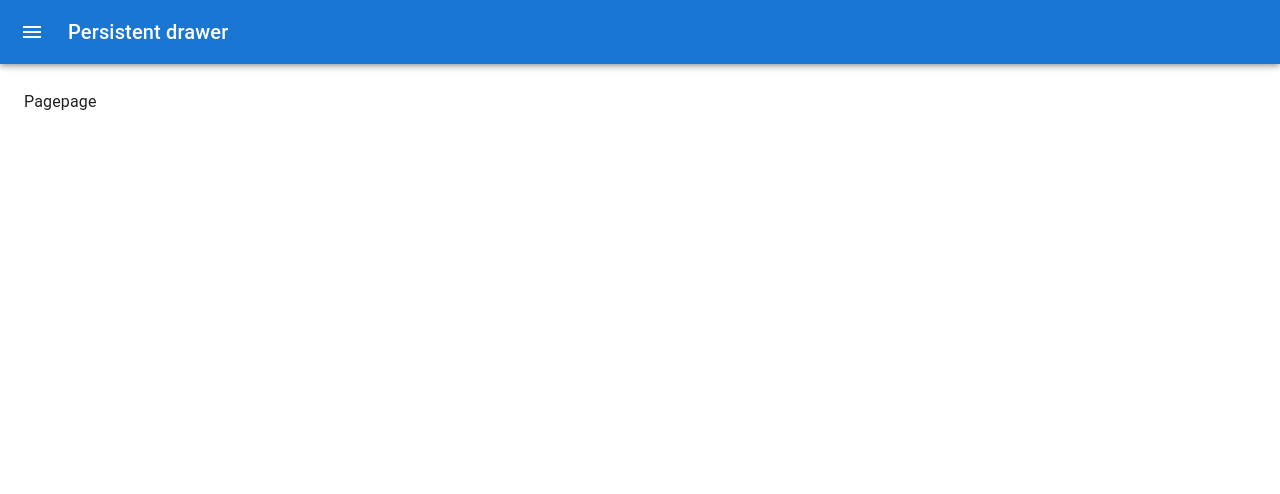
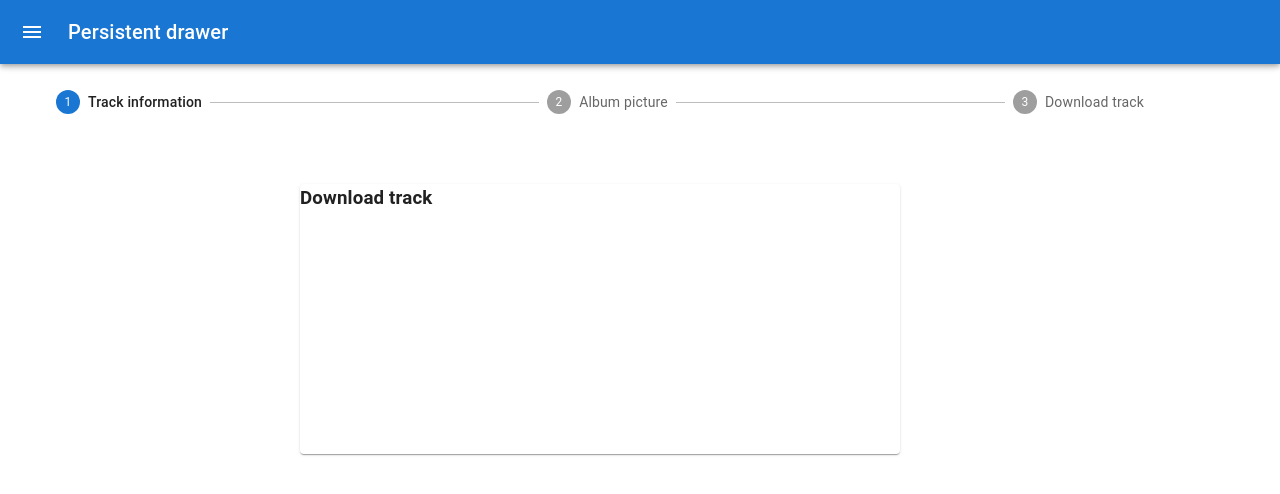
Before and after one commit to DmitryMN/spoty_front, a Next.js app: page /tracks/create in a window 1280 px wide. Shown: the top 494 px of the page. Built offline with nearby package versions, Linux system fonts and the light colour scheme.

Commit message:
feat: add stepwrapper and refactoring

```diff
--- /dev/null
+++ b/app/components/StepWrapper.tsx
@@ -0,0 +1,28 @@
+import { Card, Container, Grid, Step, StepLabel, Stepper } from "@mui/material";
+import { FC } from "react";
+
+interface StepWrapperProps {
+    stepActive: number;
+    children?: React.ReactNode
+}
+
+const steps = ['Track information', 'Album picture', 'Download track'];
+
+export const StepWrapper: FC<StepWrapperProps> = ({ stepActive, children }) => {
+    return (
+        <Container>
+            <Stepper activeStep={stepActive}>
+                {steps.map((step, index) => (
+                    <Step key={index} completed={stepActive > index}>
+                        <StepLabel>{step}</StepLabel>
+                    </Step>
+                ))}
+            </Stepper>
+            <Grid container justifyContent='center' style={{margin: '70px 0', height: '270px'}}>
+                <Card style={{width: '600px'}}>
+                    {children}
+                </Card>
+            </Grid>
+        </Container>
+    )
+}
--- a/app/tracks/create/page.tsx
+++ b/app/tracks/create/page.tsx
@@ -1,8 +1,11 @@
+import { StepWrapper } from '@/app/components/StepWrapper'
 import React from 'react'
 
 const Page = () => {
   return (
-    <div>Pagepage</div>
+    <StepWrapper stepActive={0}>
+      <h3>Download track</h3>
+    </StepWrapper>
   )
 }
 
```
Also changed, not shown: app/tracks/[id]/page.tsx (+47 -3 lines).
